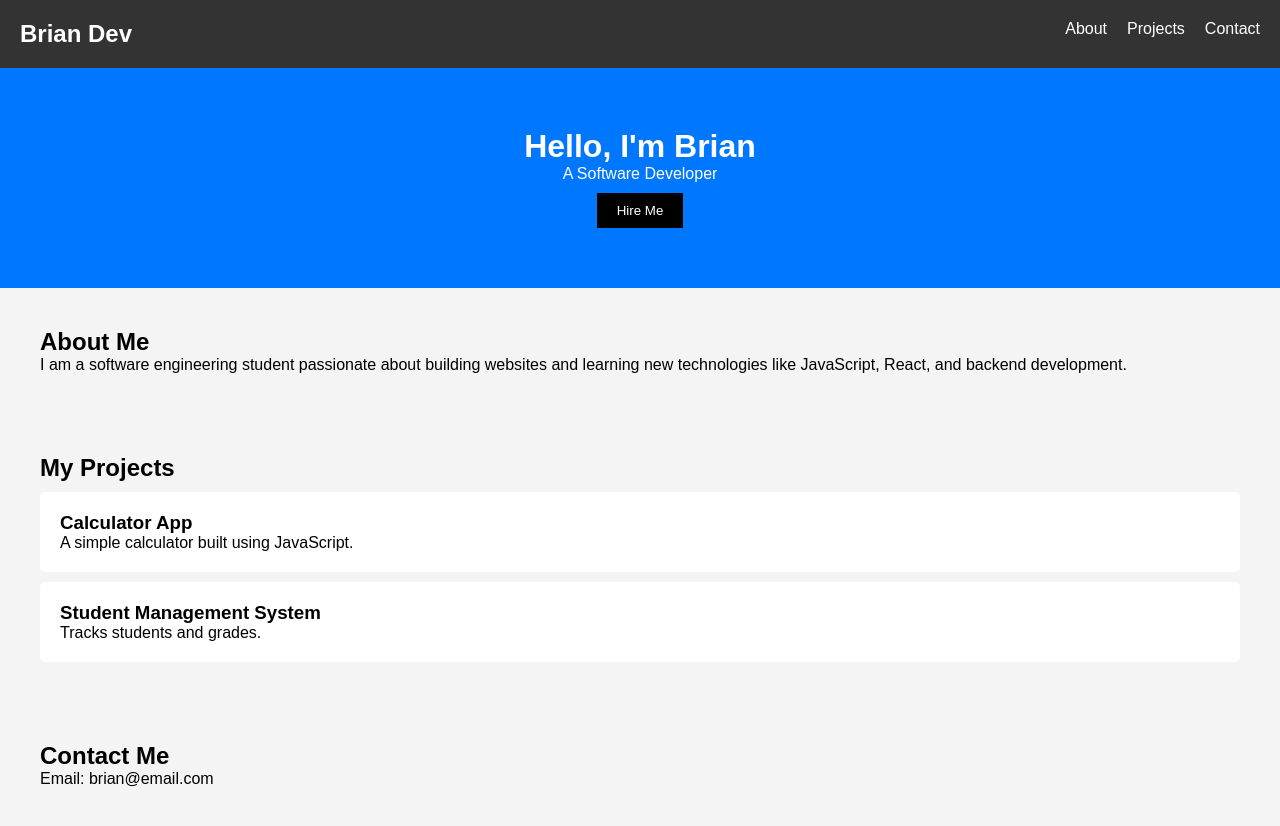
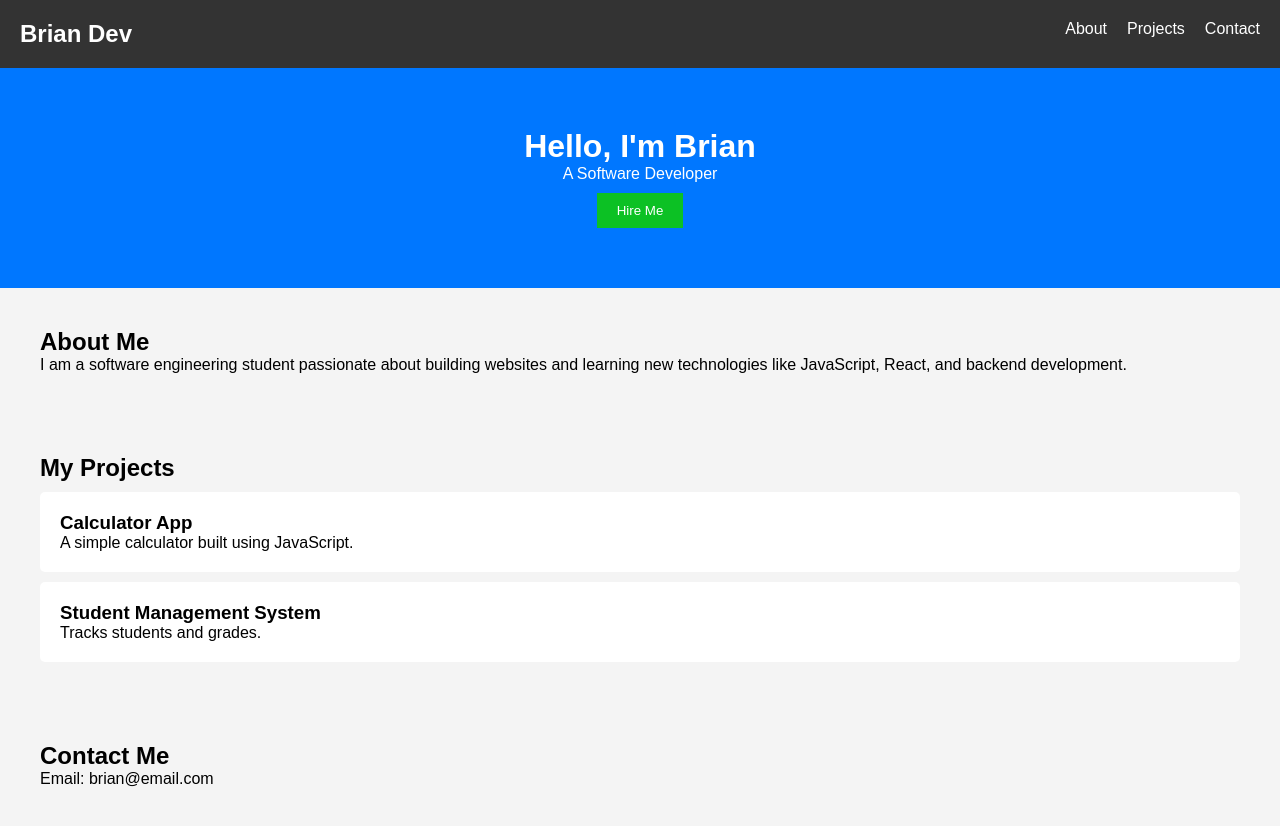
Before and after one commit to B-koros/netnaija, a plain HTML site: page index.html in a window 1280 px wide. Drawn offline with Linux system fonts and the light colour scheme; a script that the page names is missing.

Commit message:
changed the button color as requested

```diff
--- a/index.css
+++ b/index.css
@@ -49,7 +49,7 @@ header{
 button{
     padding:10px 20px;
     border:none;
-    background:black;
+    background:rgb(12, 193, 36);
     color:white;
     margin-top:10px;
     cursor:pointer;
```
